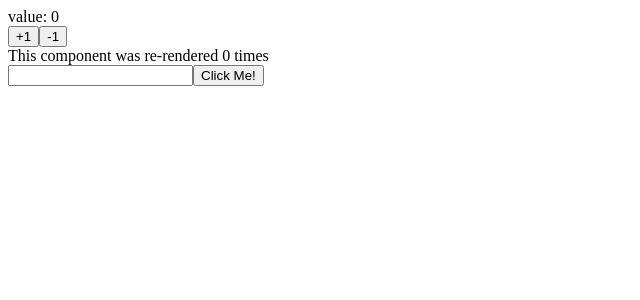
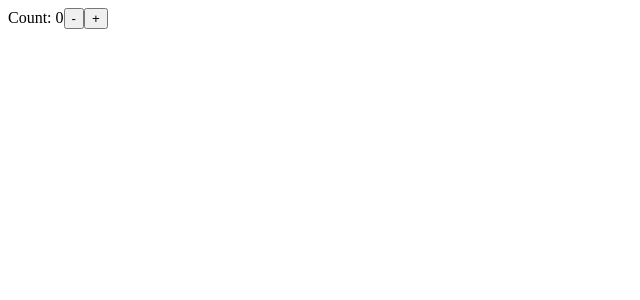
Before and after one commit to masayuki-0319/practice-react, a React (Create React App) app: page / in a window 1280 px wide. Shown: the top 300 px of the page, without its empty margins (0-640 px from the left). Built offline with nearby package versions, Linux system fonts and the light colour scheme; the HTML template or start-up script is replaced by a standard one.

Commit message:
finish72

```diff
--- a/src/App.tsx
+++ b/src/App.tsx
@@ -1,5 +1,5 @@
 import React from 'react';
-import Counter from './Counter';
+import CounterWithReducer from './CounterWithReducer';
 
 interface AppProps {
   message?: string;
@@ -7,7 +7,7 @@
 
 const App: React.FunctionComponent<AppProps> = ({ message }) => {
   return (
-    <div><Counter /></div>
+    <div><CounterWithReducer /></div>
   );
 };
 
--- /dev/null
+++ b/src/CounterWithReducer.tsx
@@ -0,0 +1,27 @@
+import React, { useReducer } from 'react';
+
+const initialState = { count: 0 };
+
+function reducer(state: any, action: any) {
+  switch (action.type) {
+    case 'increment':
+      return {count: state.count + 1};
+    case 'decrement':
+      return {count: state.count - 1};
+    default:
+      throw new Error();
+  }
+}
+
+function CounterWithReducer() {
+  const [state, dispatch] = useReducer(reducer, initialState);
+  return (
+    <>
+      Count: {state.count}
+      <button onClick={() => dispatch({type: 'decrement'})}>-</button>
+      <button onClick={() => dispatch({type: 'increment'})}>+</button>
+    </>
+  );
+}
+
+export default CounterWithReducer;
```
